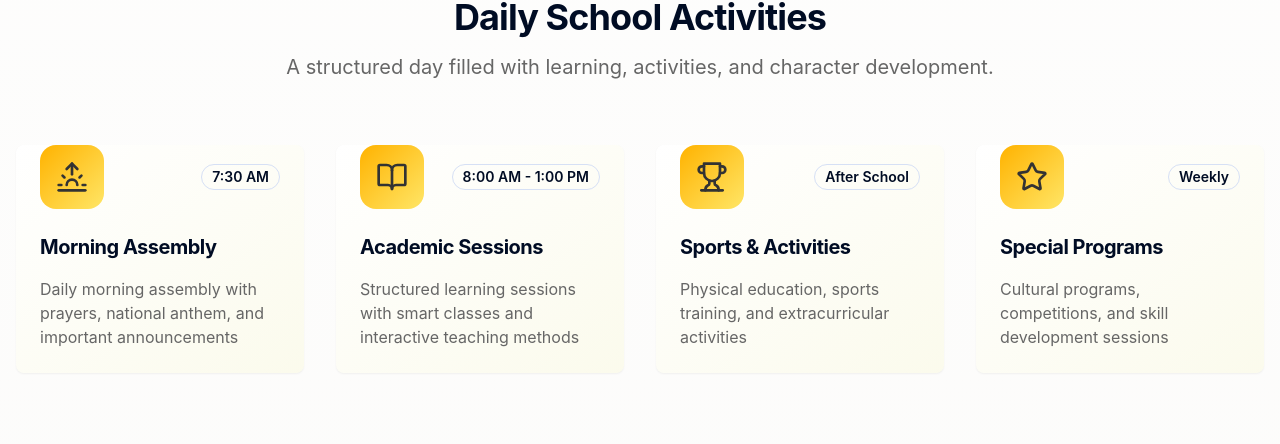
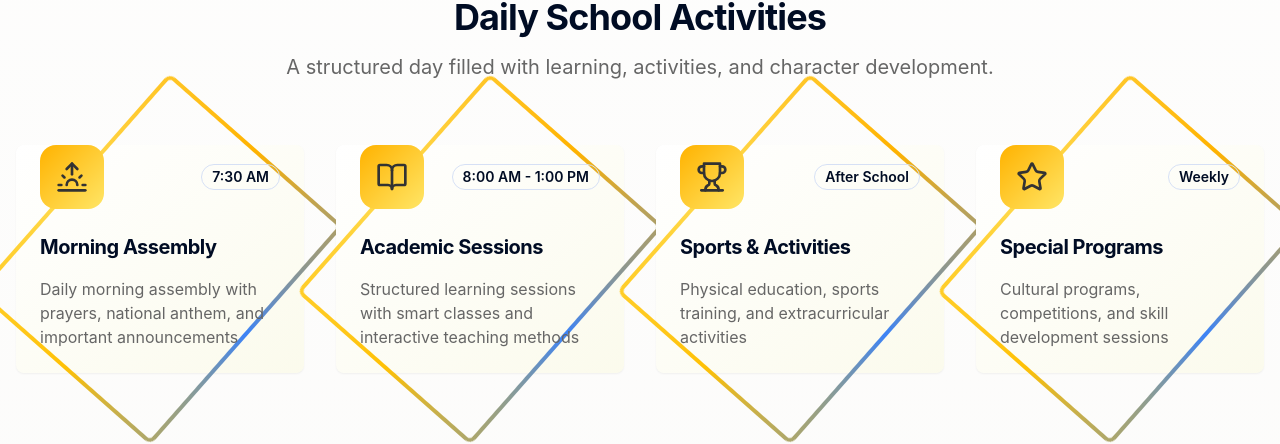
Before and after one commit to Nob1taaaa/stellar-school-showcase, a React (Vite) app: page / in a window 1280 px wide. Shown: the part 5272-5716 px from the top of the page. Built offline with nearby package versions, Linux system fonts and the light colour scheme.

Commit message:
Add anim-border to Daily School Activities cards only
cgen-ce5cee71923b406d93c7d5a26634d436

```diff
--- a/src/components/SchoolLife.tsx
+++ b/src/components/SchoolLife.tsx
@@ -158,7 +158,7 @@ const SchoolLife = () => {
             {dailyActivities.map((activity, index) => {
               const Icon = activity.icon;
               return (
-                <Card key={index} className="glass-card border-none interactive-card group animate-on-scroll" style={{animationDelay: `${index * 0.1}s`}}>
+                <Card key={index} className="glass-card border-none interactive-card group animate-on-scroll anim-border" style={{animationDelay: `${index * 0.1}s`}}>
                   <CardContent className="mobile-card-padding">
                     <div className="flex items-center justify-between mb-4 sm:mb-6">
                       <div className="w-12 h-12 sm:w-16 sm:h-16 bg-gradient-accent rounded-2xl flex items-center justify-center group-hover:scale-110 smooth-transition">
```
